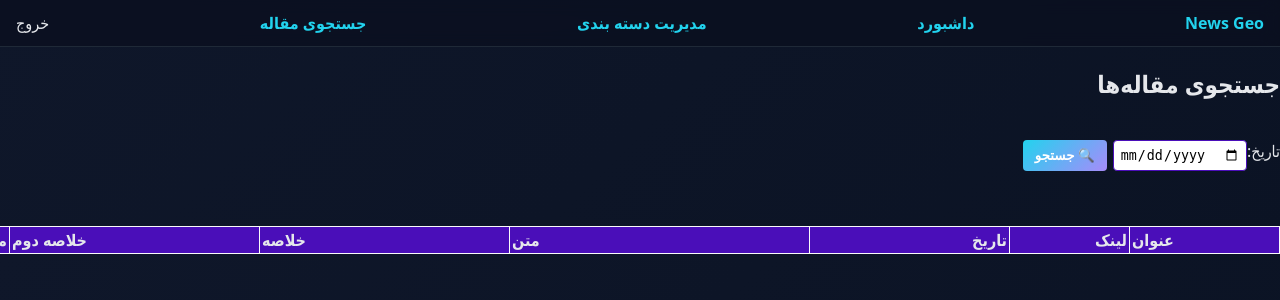
After one commit to pasharad/python-crawler, a FastAPI app: template app/templates/search_articles.html in a window 1280 px wide. The commit adds this page. Shown: the top 300 px of the page. Run offline with FastAPI, Linux system fonts and the light colour scheme; the template is opened without the code that fills it, so the values that code supplies are empty.

Commit message:
search for article and set type feature added.

```diff
--- a/app/main.py
+++ b/app/main.py
@@ -1,4 +1,5 @@
 from datetime import datetime, timedelta
+import json
 import os
 import sqlite3
 from fastapi import FastAPI, Form, Request
@@ -6,7 +7,7 @@ from fastapi.responses import JSONResponse, RedirectResponse
 from fastapi.staticfiles import StaticFiles
 from fastapi.templating import Jinja2Templates
 from starlette.middleware.sessions import SessionMiddleware
-from db.database import get_counts_and_tags_breakdown, rules_all, rules_create, rules_delete, rules_update, types_all, types_create, types_delete, types_update
+from db.database import get_counts_and_tags_breakdown, rules_all, rules_create, rules_delete, rules_update, types_all, types_create, types_delete, types_update, get_cleaned_articles_by_date, set_type
 from app.auth import router as auth_router, is_logged_in
 
 SECRET_KEY = os.getenv("APP_SECRET", "change-me-please")
@@ -40,6 +41,12 @@ def types_page(request: Request):
     if not is_logged_in(request):
         return RedirectResponse(url="/login", status_code=401)
     return templates.TemplateResponse("types.html", {"request": request, "title": "Types"})
+
+@app.get("/search")
+def search_page(request: Request):
+    if not is_logged_in(request):
+        return RedirectResponse(url="/login", status_code=401)
+    return templates.TemplateResponse("search_articles.html", {"request": request, "title": "Search Articles"})
 # APIs
 
 @app.get("/api/types")
@@ -157,3 +164,19 @@ def api_articles_trend(request: Request):
         })
 
     return {"trend": data}
+
+@app.get("/api/search_articles/{date}")
+def api_search_articles(request: Request, date):
+    if not is_logged_in(request):
+        return JSONResponse(status_code=401, content={"detail": "Unauthorized"})
+
+    results = [{"id": r[0], "title": r[1], "url": r[2], "date": r[3], "description": r[4], "summery": r[5], "translated_text": r[6], "source": r[7], "tags": r[8], "type_id": r[9]} for r in get_cleaned_articles_by_date(date) if r[8]]
+    return results
+
+@app.post("/api/articles/set_type/{article_id}")
+async def api_articles_set_types(request: Request, article_id: int):
+    if not is_logged_in(request):
+        return JSONResponse(status_code=401, content={"detail": "Unauthorized"})
+    type_id = await request.json()
+    type_id = int(type_id["type_id"]) if type_id["type_id"] else None
+    set_type(article_id, type_id)
--- a/app/static/css/style.css
+++ b/app/static/css/style.css
@@ -23,7 +23,9 @@
   .topbar .brand { font-weight: 700; color: var(--accent); }
   .topbar a { color: var(--text); text-decoration: none; }
 
-  .container { padding: 20px; max-width: 1100px; margin: auto; }
+  .container { padding: 0px; max-width: 2000px; margin: auto; }
+
+
 
   .grid {
     display: grid;
--- a/app/templates/base.html
+++ b/app/templates/base.html
@@ -13,7 +13,7 @@
     <div class="brand">News Geo</div>
     <a class="brand" href="/">داشبورد</a>
     <a class="brand" href="/types">مدیریت دسته بندی </a>
-    <a class="brand" href="/articles/search">جستجوی مقاله</a>
+    <a class="brand" href="/search">جستجوی مقاله</a>
     <nav>
       <a href="/logout">خروج</a>
     </nav>
--- /dev/null
+++ b/app/templates/search_articles.html
@@ -0,0 +1,214 @@
+{% extends "base.html" %}
+
+{% block content %}
+<div class="container no-width">
+    <h2>جستجوی مقاله‌ها</h2>
+
+    <!-- فرم انتخاب تاریخ -->
+    <div class="form-section">
+        <label for="date">تاریخ:</label>
+        <input type="date" id="date" name="date" required>
+        <button id="search-btn">🔍 جستجو</button>
+    </div>
+
+
+    <!-- جدول مقالات -->
+    <div style="overflow-x: auto;">
+    <table id="articles-table">
+        <thead>
+            <tr>
+                <th>عنوان</th>
+                <th>لینک</th>
+                <th>تاریخ</th>
+                <th>متن</th>
+                <th>خلاصه</th>
+                <th>خلاصه دوم</th>
+                <th>متن ترجمه شده</th>
+                <th>متن ترجمه شده دوم</th>
+                <th>منبع</th>
+                <th> نشانه ها</th>
+                <th id="type">دسته بندی</th>
+            </tr>
+        </thead>
+        <tbody></tbody>
+    </table>
+    </div>
+</div>
+
+<style>
+    .form-section {
+        margin: 40px 0;
+        display: flex;
+    }
+    input[type="date"] {
+        padding: 6px;
+        margin-left: 6px;
+        border: 1px solid #4a0eb9;
+        border-radius: 4px;
+    }
+    #search-btn {
+        padding: 6px 12px;
+        border: none;
+        background-color: #007BFF;
+        color: white;
+        border-radius: 4px;
+        cursor: pointer;
+    }
+    #search-btn:hover {
+        background-color: #0056b3;
+    }
+    table {
+        width: 100%;
+        border-collapse: collapse;
+        margin-top: 15px;
+
+    }
+    table th, table td {
+        border: 1px solid #fafafa;
+        padding: 2px;
+        text-align: right;
+        width: auto;
+    }
+    table th {
+        background-color: #4a0eb9;
+    }
+    table tr:nth-child(even) {
+        background-color: #0a56d0;
+    }
+    table a {
+        color: #007BFF;
+        text-decoration: none;
+    }
+    table a:hover {
+        text-decoration: underline;
+    }
+
+    table th:nth-child(1),
+    table td:nth-child(1) {
+    min-width: 150px;
+    text-align: left; /* ستون عنوان */
+    }
+
+    table th:nth-child(2),
+    table td:nth-child(2) {
+    min-width: 120px; /* ستون لینک */
+    }
+
+    table th:nth-child(3),
+    table td:nth-child(3) {
+    min-width: 200px; /* ستون تاریخ */
+    }
+
+    table th:nth-child(4),
+    table td:nth-child(4) {
+    min-width: 300px;
+    text-align: left; /* ستون متن */
+    }
+
+    table th:nth-child(5),
+    table td:nth-child(5) {
+    min-width: 250px;
+    text-align: left; /* ستون خلاصه */
+    }
+
+    table th:nth-child(6),
+    table td:nth-child(6) {
+    min-width: 250px;
+    text-align: left; /* 2ستون خلاصه */
+    }
+
+    table th:nth-child(7),
+    table td:nth-child(7) {
+    min-width: 300px; /* ستون متن ترجمه */
+    }
+
+    table th:nth-child(8),
+    table td:nth-child(8) {
+    min-width: 300px; /* 2ستون متن ترجمه */
+    }
+
+    table th:nth-child(9),
+    table td:nth-child(9) {
+    min-width: 50px; /* ستون منبع  */
+    }
+
+    table th:nth-child(10),
+    table td:nth-child(10) {
+    min-width: 150px; /* ستون نشانه ها  */
+    }
+
+    table th:nth-child(11),
+    table td:nth-child(11) {
+    min-width: 150px; /* ستون دسته بندی  */
+    }
+
+</style>
+
+<script>
+document.getElementById("search-btn").addEventListener("click", async () => {
+    const date = document.getElementById("date").value;
+    if (!date) {
+        alert("لطفا تاریخ را انتخاب کنید.");
+        return;
+    }
+
+    try {
+        // درخواست به API
+        const res = await fetch(`/api/search_articles/${date}`);
+        if (!res.ok) throw new Error("خطا در دریافت داده‌ها");
+
+        const data = await res.json();
+        const tbody = document.querySelector("#articles-table tbody");
+        const types = await fetch(`/api/types`, {method: "GET"}).then(r => r.json());
+        // پاک کردن جدول قبلی
+        tbody.innerHTML = "";
+
+        // پر کردن جدول جدید
+        data.forEach(article => {
+            const row = document.createElement("tr");
+            row.innerHTML = `
+                <td>${article.title}</td>
+                <td><a href="${article.url}" target="_blank">لینک</a></td>
+                <td>${article.date}</td>
+                <td>${article.description.slice(0, 100)}...</td>
+                <td>${article.summery || ""}</td>
+                <td>${article.translated_text || ""}</td>
+                <td>${article.source || ""}</td>
+                <td>${article.tags || ""}</td>
+                <td>${article.tags || ""}</td>
+                <td>${article.tags || ""}</td>
+                <td>
+                    <select data-id="${article.id}">
+                        <option value="" ${!article.type_id ? "selected" : ""}>None</option>
+                        ${types.map(type => `
+                            <option value="${type.id}" ${article.type_id === type.id ? "selected" : ""}>
+                                ${type.type_name}
+                            </option>
+                        `).join('')}
+                    </select>
+                </td>
+            `;
+            tbody.appendChild(row);
+        });
+
+        // هندل تغییر Type در سلکت باکس
+        document.querySelectorAll("select[data-id]").forEach(sel => {
+            sel.addEventListener("change", async () => {
+                const id = sel.dataset.id;
+                const type_id = sel.value;
+
+                await fetch(`/api/articles/set_type/${id}`, {
+                    method: "POST",
+                    headers: { "Content-Type": "application/json" },
+                    body: JSON.stringify({ type_id })
+                });
+            });
+        });
+
+    } catch (err) {
+        console.error(err);
+        alert("خطا در بارگذاری مقاله‌ها");
+    }
+});
+</script>
+{% endblock %}
--- a/db/database.py
+++ b/db/database.py
@@ -126,6 +126,28 @@ def update_cleaned_articles(tags: str, url:str):
                 UPDATE articles_cleaned SET tags=? where url=?
                 """, (tags, url))
         conn.commit()
+
+def get_cleaned_articles_by_date(date: str):
+    with connect() as conn:
+        c = conn.cursor()
+        c.execute("""
+        SELECT c.id, c.title, c.url, c.date, c.description, c.summery, c.translated_text, c.source, c.tags, c.type_id
+        FROM articles_cleaned c
+        WHERE DATE(c.date) = DATE(?)
+        """, (date,))
+        rows = c.fetchall()
+        return rows
+
+def set_type(article_id: int, type_id: int):
+    with connect() as conn:
+        c = conn.cursor()
+        c.execute(
+            """
+            UPDATE articles_cleaned
+            SET type_id = ?
+            WHERE id = ?
+            """, (type_id, article_id)
+        )
 
 def get_not_send_cleaned_articles():
     with connect() as conn:
```
